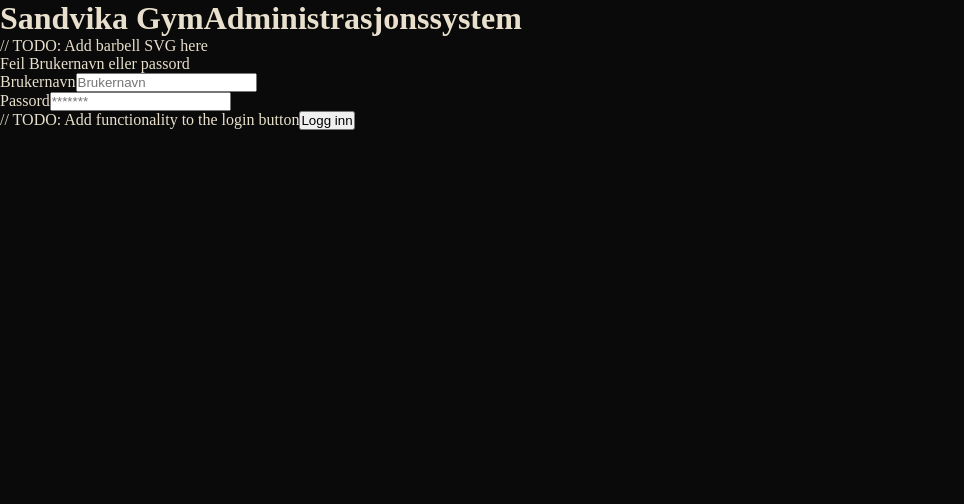
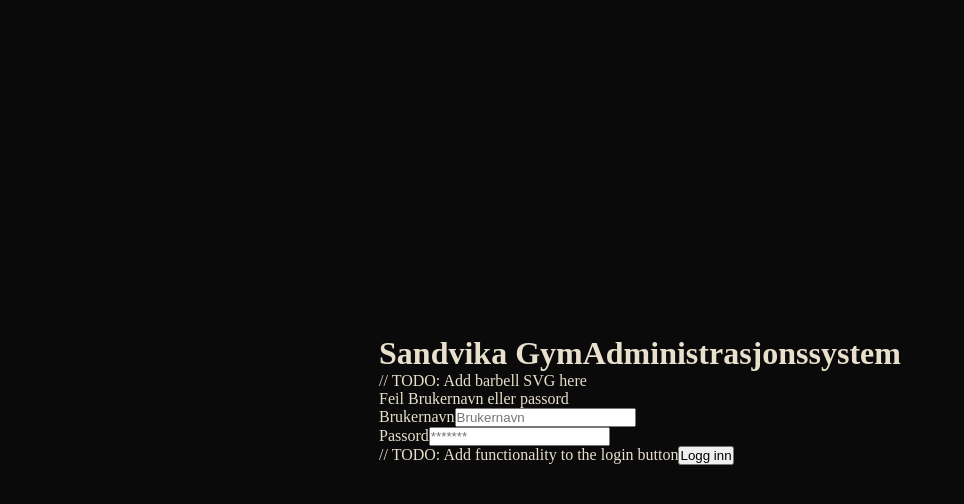
Before and after one commit to nexnic/SandvikaGym, a React (Vite) app: page / in a window 1280 px wide. Shown: the top 504 px of the page, without its empty margins (0-964 px from the left). Built offline with nearby package versions, Linux system fonts and the light colour scheme.

Commit message:
Adding login-screen to css fil

```diff
--- a/src/index.css
+++ b/src/index.css
@@ -43,3 +43,15 @@ body::before {
   z-index: 9999;
   opacity: 0.1;
 }
+
+/* Login */
+.login-screen {
+  position: fixed;
+  inset: 0;
+  background: var(--black);
+  display: flex;
+  align-items: center;
+  justify-content: center;
+  z-index: 1000;
+  flex-direction: column;
+}
```
